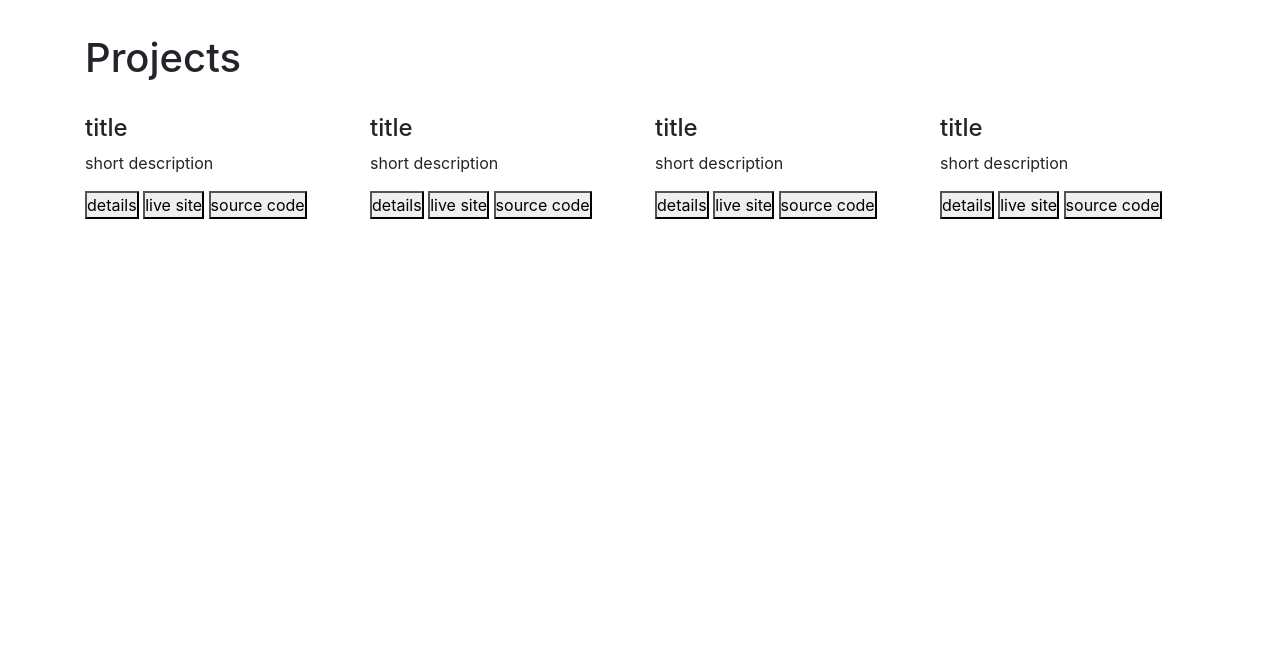
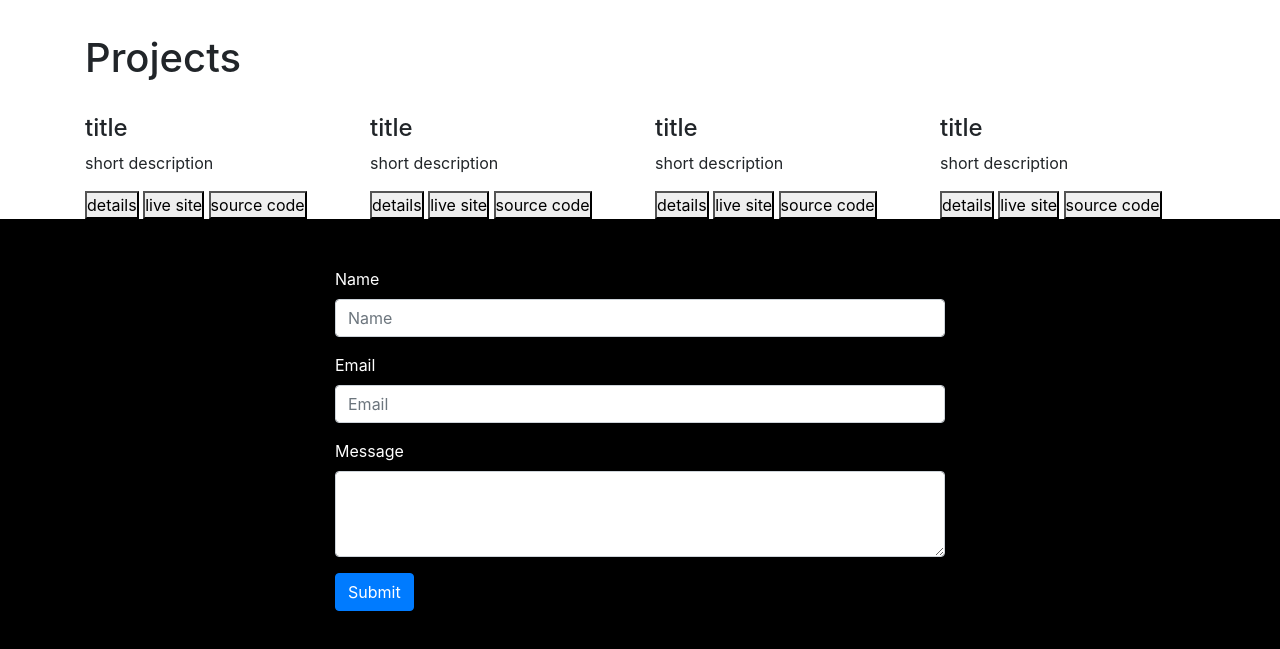
Before and after one commit to shuvro-baset/my-portfolio, a plain HTML site: page index.html in a window 1280 px wide. Shown: the part 1563-2212 px from the top of the page. Before the commit the page ends 1782 px from the top, so only its background shows below. Drawn offline with nearby package versions, Linux system fonts and the light colour scheme.

Commit message:
contact part

```diff
--- a/index.html
+++ b/index.html
@@ -185,9 +185,25 @@
       </div>
     </div>
     <section>
-      <div class="container contact-me">
-        <div class="row">
-
+      <div class="container-fluid contact-me">
+        <div class="row d-flex justify-content-center align-items-center py-5">
+          <div class="col-lg-6 text-white">
+            <form>
+              <div class="form-group">
+                <label for="name">Name</label>
+                <input type="text" class="form-control" id="name" placeholder="Name">
+              </div>
+              <div class="form-group">
+                <label for="email">Email</label>
+                <input type="email" class="form-control" id="email" placeholder="Email">
+              </div>
+              <div class="form-group">
+                <label for="message">Message</label>
+                <textarea class="form-control" id="message" rows="3"></textarea>
+              </div>
+              <button class="btn btn-primary" type="submit">Submit</button>
+            </form>
+          </div>
         </div>
       </div>
     </section>
--- a/style.css
+++ b/style.css
@@ -73,3 +73,6 @@
     background-color: aqua;
     padding: 5px;
 }
+.contact-me{
+    background-color: #000000;
+}
```
